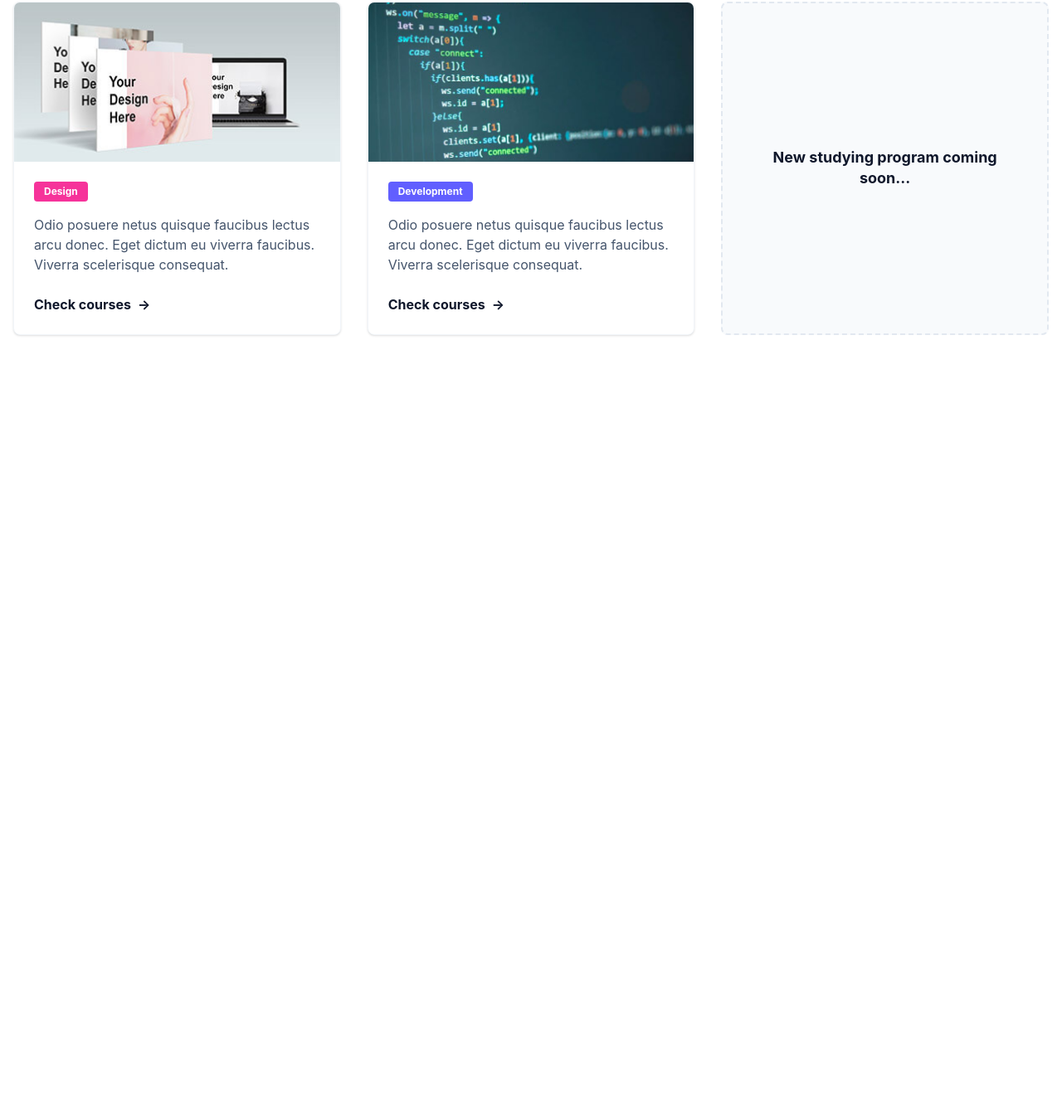
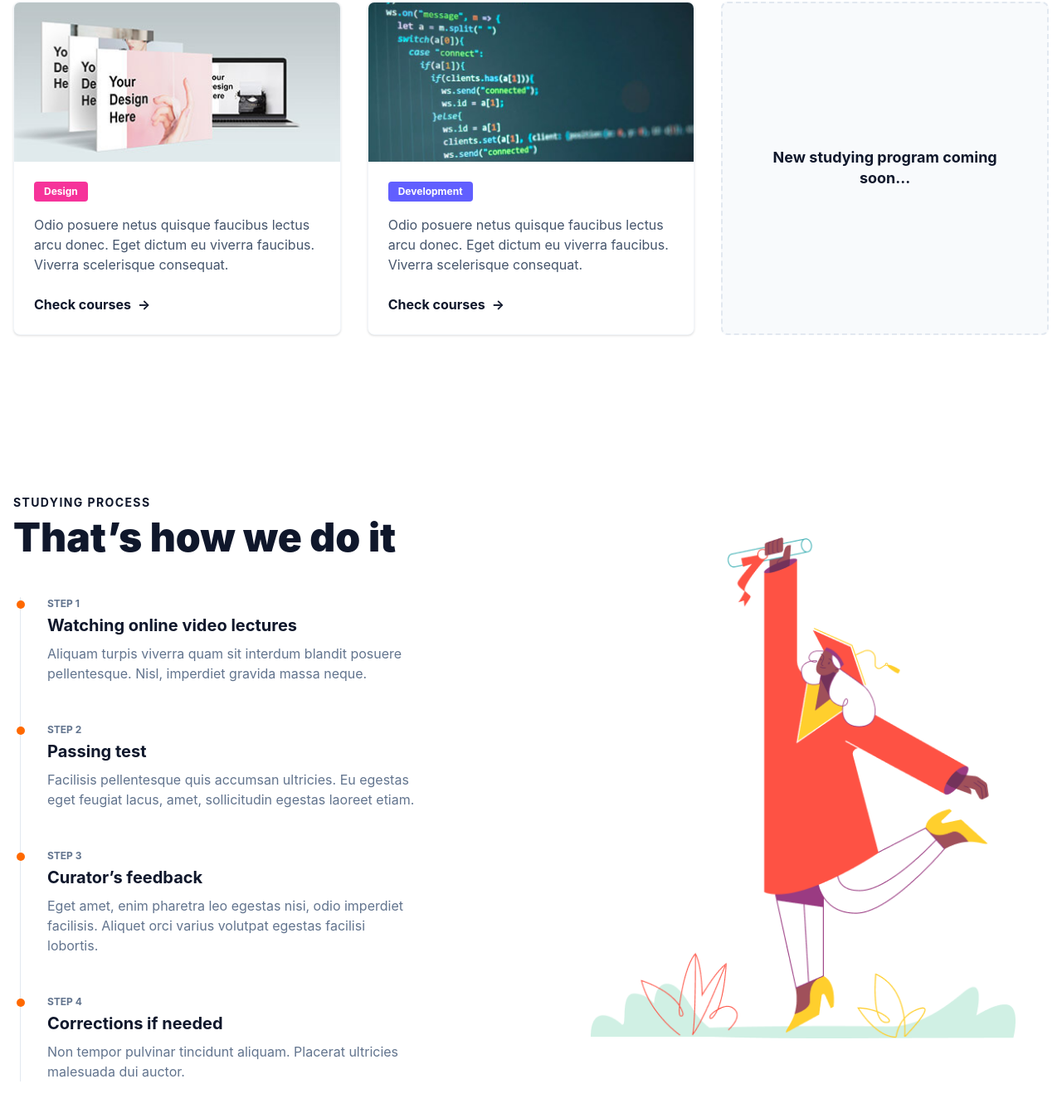
Before and after one commit to sino-Git379/GroupWork_HW, a website: page src/dilovar.html in a window 1280 px wide. Shown: the part 2484-3826 px from the top of the page at 83% size. Before the commit the page ends 2984 px from the top, so only its background shows below. Drawn offline with nearby package versions, Linux system fonts and the light colour scheme; files that its build step writes are made by us from their sources.

Commit message:
A.D add section4

```diff
--- a/src/dilovar.html
+++ b/src/dilovar.html
@@ -173,8 +173,7 @@
             <h2 class="text-4xl md:text-5xl font-black text-slate-900">What do we teach</h2>
          </div>
          <div class="grid grid-cols-1 md:grid-cols-2 lg:grid-cols-3 gap-8">
-            <div
-               class="bg-white rounded-lg border border-slate-100 shadow-sm overflow-hidden flex flex-col">
+            <div class="bg-white rounded-lg border border-slate-100 shadow-sm overflow-hidden flex flex-col">
                <img src="../forimg/image (20).png" alt="" class="w-full h-48 object-cover">
                <div class="p-6 flex flex-col flex-grow">
                   <span
@@ -188,8 +187,7 @@
                   </a>
                </div>
             </div>
-            <div
-               class="bg-white rounded-lg border border-slate-100 shadow-sm overflow-hidden flex flex-col">
+            <div class="bg-white rounded-lg border border-slate-100 shadow-sm overflow-hidden flex flex-col">
                <img src="../forimg/image (21).png" alt="Management" class="w-full h-48 object-cover">
                <div class="p-6 flex flex-col flex-grow">
                   <span class="bg-blue-500 text-white text-xs font-bold px-3 py-1 rounded w-fit mb-4">Management</span>
@@ -202,8 +200,7 @@
                   </a>
                </div>
             </div>
-            <div
-               class="bg-white rounded-lg border border-slate-100 shadow-sm overflow-hidden flex flex-col">
+            <div class="bg-white rounded-lg border border-slate-100 shadow-sm overflow-hidden flex flex-col">
                <img src="../forimg/image (22).png" alt="HR" class="w-full h-48 object-cover">
                <div class="p-6 flex flex-col flex-grow">
                   <span class="bg-orange-400 text-white text-xs font-bold px-3 py-1 rounded w-fit mb-4">HR &
@@ -217,8 +214,7 @@
                   </a>
                </div>
             </div>
-            <div
-               class="bg-white rounded-lg border border-slate-100 shadow-sm overflow-hidden flex flex-col">
+            <div class="bg-white rounded-lg border border-slate-100 shadow-sm overflow-hidden flex flex-col">
                <img src="../forimg/image (23).png" alt="Design" class="w-full h-48 object-cover">
                <div class="p-6 flex flex-col flex-grow">
                   <span class="bg-pink-500 text-white text-xs font-bold px-3 py-1 rounded w-fit mb-4">Design</span>
@@ -231,8 +227,7 @@
                   </a>
                </div>
             </div>
-            <div
-               class="bg-white rounded-lg border border-slate-100 shadow-sm overflow-hidden flex flex-col">
+            <div class="bg-white rounded-lg border border-slate-100 shadow-sm overflow-hidden flex flex-col">
                <img src="../forimg/image (24).png" alt="Development" class="w-full h-48 object-cover">
                <div class="p-6 flex flex-col flex-grow">
                   <span
@@ -258,7 +253,54 @@
 
 
 
-
+   <section class="bg-white py-16 md:py-24 overflow-hidden max-w-[1300px] m-auto">
+      <div class="container mx-auto px-4 flex flex-col lg:flex-row items-center gap-16">
+         <div class="lg:w-1/2">
+            <p class="text-sm font-bold uppercase tracking-widest text-slate-900 mb-2">Studying process</p>
+            <h2 class="text-4xl md:text-5xl font-black text-slate-900 mb-12">That’s how we do it</h2>
+            <div class="relative border-l border-slate-200 ml-2 space-y-12">
+               <div class="relative pl-8">
+                  <div class="absolute -left-[5px] top-1 w-2.5 h-2.5 bg-orange-500 rounded-full"></div>
+                  <p class="text-xs font-bold text-slate-500 uppercase mb-1">Step 1</p>
+                  <h4 class="text-xl font-bold text-slate-900 mb-2">Watching online video lectures</h4>
+                  <p class="text-slate-500 max-w-md">
+                     Aliquam turpis viverra quam sit interdum blandit posuere pellentesque. Nisl, imperdiet gravida
+                     massa neque.
+                  </p>
+               </div>
+               <div class="relative pl-8">
+                  <div class="absolute -left-[5px] top-1 w-2.5 h-2.5 bg-orange-500 rounded-full"></div>
+                  <p class="text-xs font-bold text-slate-500 uppercase mb-1">Step 2</p>
+                  <h4 class="text-xl font-bold text-slate-900 mb-2">Passing test</h4>
+                  <p class="text-slate-500 max-w-md">
+                     Facilisis pellentesque quis accumsan ultricies. Eu egestas eget feugiat lacus, amet, sollicitudin
+                     egestas laoreet etiam.
+                  </p>
+               </div>
+               <div class="relative pl-8">
+                  <div class="absolute -left-[5px] top-1 w-2.5 h-2.5 bg-orange-500 rounded-full"></div>
+                  <p class="text-xs font-bold text-slate-500 uppercase mb-1">Step 3</p>
+                  <h4 class="text-xl font-bold text-slate-900 mb-2">Curator’s feedback</h4>
+                  <p class="text-slate-500 max-w-md">
+                     Eget amet, enim pharetra leo egestas nisi, odio imperdiet facilisis. Aliquet orci varius volutpat
+                     egestas facilisi lobortis.
+                  </p>
+               </div>
+               <div class="relative pl-8">
+                  <div class="absolute -left-[5px] top-1 w-2.5 h-2.5 bg-orange-500 rounded-full"></div>
+                  <p class="text-xs font-bold text-slate-500 uppercase mb-1">Step 4</p>
+                  <h4 class="text-xl font-bold text-slate-900 mb-2">Corrections if needed</h4>
+                  <p class="text-slate-500 max-w-md">
+                     Non tempor pulvinar tincidunt aliquam. Placerat ultricies malesuada dui auctor.
+                  </p>
+               </div>
+            </div>
+         </div>
+         <div class="lg:w-1/2 flex justify-center">
+            <img src="../forimg/illustration (1).png" alt="Graduation illustration" class="w-full max-w-lg h-auto">
+         </div>
+      </div>
+   </section>
 </body>
 
 </html>
```
Also changed, not shown: forimg/illustration (1).png (added).
